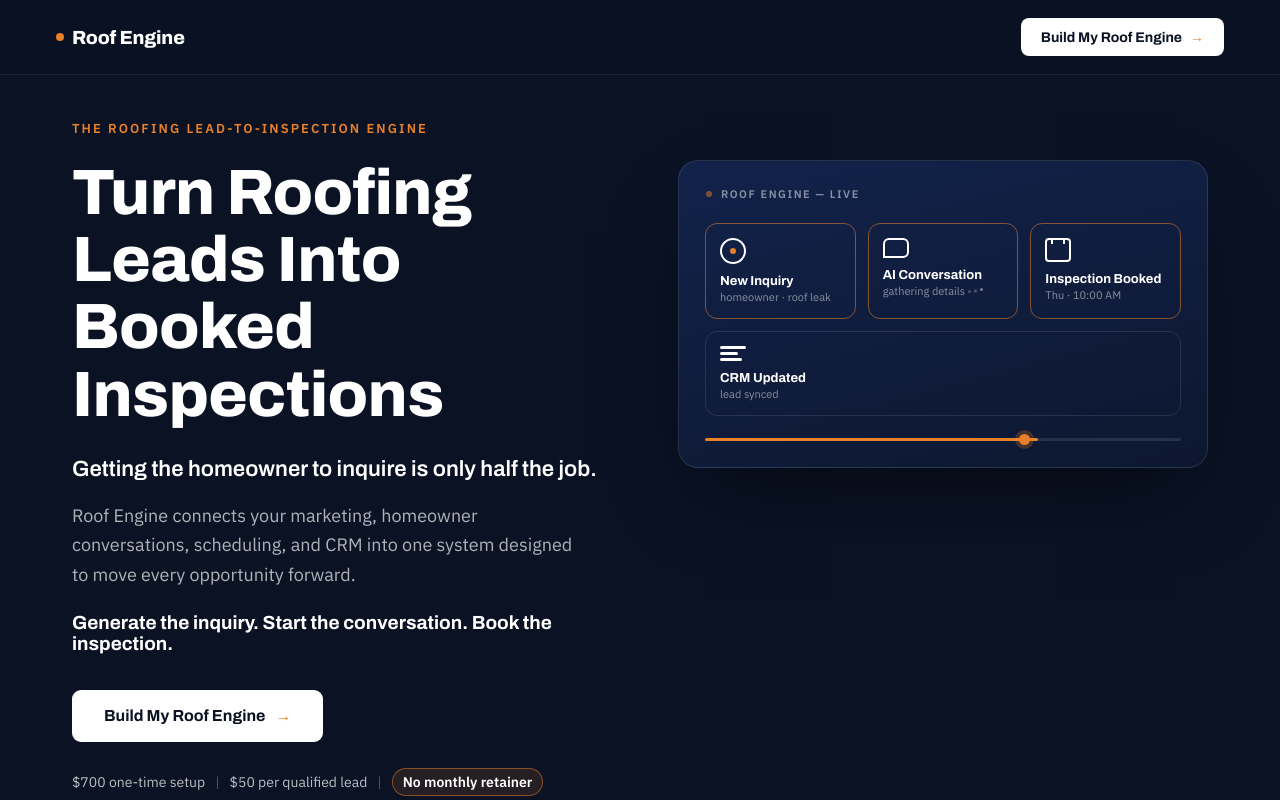
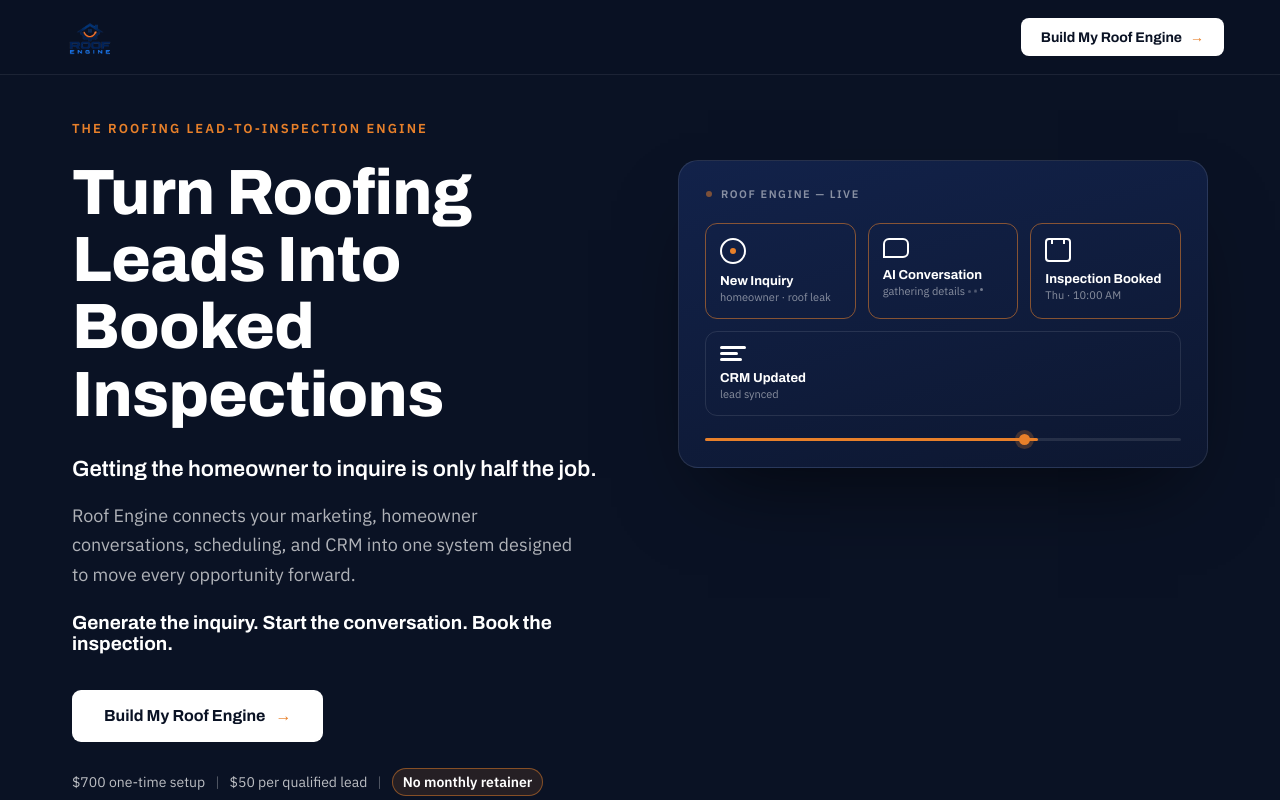
Before and after one commit to isngs-dev/RoofEngine-2, a website: page index.html in a window 1280 px wide. Shown: the top 800 px of the page. Drawn offline with nearby package versions, Linux system fonts and the light colour scheme.

Commit message:
Added RoofEngine Logo

```diff
--- a/index.html
+++ b/index.html
@@ -25,10 +25,7 @@
 <div style="font-family:'IBM Plex Sans',sans-serif;background:#ffffff;overflow-x:hidden;">
 
   <nav style="position:fixed;top:0;left:0;right:0;z-index:100;display:flex;align-items:center;justify-content:space-between;padding:18px clamp(20px,5vw,56px);background:rgba(10,18,36,0.82);backdrop-filter:blur(14px);border-bottom:1px solid rgba(255,255,255,0.08);">
-    <div style="display:flex;align-items:center;gap:8px;">
-      <span style="width:8px;height:8px;border-radius:50%;background:#e8802a;display:inline-block;"></span>
-      <span style="font-family:'Archivo',sans-serif;font-weight:800;font-size:19px;color:#ffffff;letter-spacing:-0.01em;">Roof Engine</span>
-    </div>
+    <img src="assets/roof-engine-logo-mark.png" alt="Roof Engine" style="height:36px;width:auto;" />
     <a href="#inquiry-form" style="display:inline-flex;align-items:center;gap:8px;padding:11px 20px;background:#ffffff;color:#0a1224;font-family:'Archivo',sans-serif;font-weight:700;font-size:14px;border-radius:8px;white-space:nowrap;">Build My Roof Engine <span style="color:#e8802a;">→</span></a>
   </nav>
 
@@ -506,10 +503,7 @@
   </section>
 
   <footer style="background:#f7f6f3;border-top:1px solid rgba(11,18,38,0.08);padding:28px clamp(24px,6vw,72px);display:flex;flex-wrap:wrap;align-items:center;justify-content:space-between;gap:16px;">
-    <div style="display:flex;align-items:center;gap:8px;">
-      <span style="width:7px;height:7px;border-radius:50%;background:#e8802a;display:inline-block;"></span>
-      <span style="font-family:'Archivo',sans-serif;font-weight:800;font-size:14.5px;color:#0b1226;letter-spacing:-0.01em;">Roof Engine</span>
-    </div>
+    <img src="assets/roof-engine-logo-mark.png" alt="Roof Engine" style="height:30px;width:auto;" />
     <div style="display:flex;align-items:center;gap:9px;font-size:12.5px;color:rgba(11,18,38,0.5);">
       <span>Powered by iSN Business Solutions.</span>
       <img src="assets/isn-logo.png" alt="iSN Business Solutions" style="height:18px;width:auto;opacity:0.85;" />
```
Also changed, not shown: assets/roof-engine-logo-mark.png (added), uploads/RoofEngine Logo.png (added).
